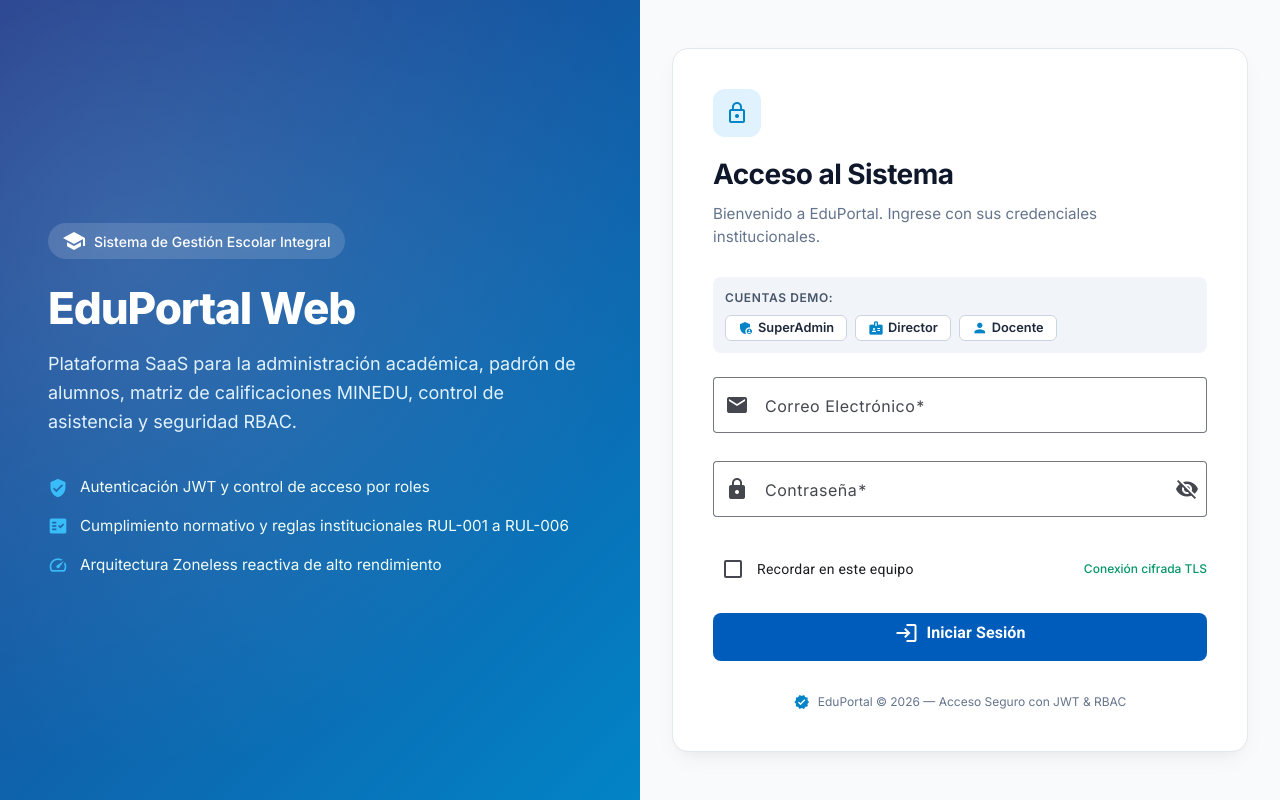
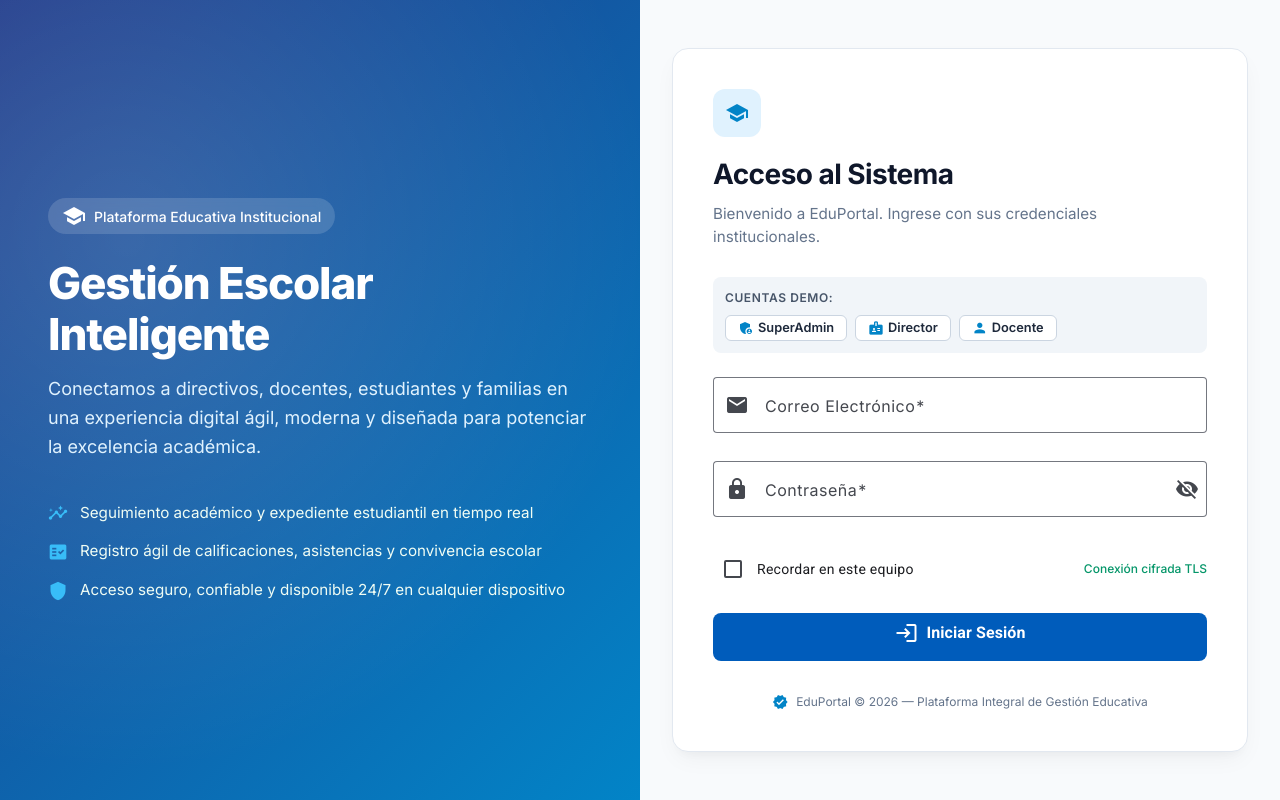
Before and after one commit to felixxchacaliaza/eduportal-web, an Angular app: page /login in a window 1280 px wide. Built offline with nearby package versions, Linux system fonts and the light colour scheme.

Commit message:
style(auth): actualizar copy del hero de login con propuesta comercial profesional

```diff
--- a/src/app/features/auth/pages/login/login.component.html
+++ b/src/app/features/auth/pages/login/login.component.html
@@ -5,25 +5,25 @@
     <div class="login-page__hero-content">
       <div class="login-page__hero-badge">
         <mat-icon>school</mat-icon>
-        <span>Sistema de Gestión Escolar Integral</span>
+        <span>Plataforma Educativa Institucional</span>
       </div>
-      <h1 class="login-page__hero-title">EduPortal Web</h1>
+      <h1 class="login-page__hero-title">Gestión Escolar Inteligente</h1>
       <p class="login-page__hero-description">
-        Plataforma SaaS para la administración académica, padrón de alumnos,
-        matriz de calificaciones MINEDU, control de asistencia y seguridad RBAC.
+        Conectamos a directivos, docentes, estudiantes y familias en una experiencia
+        digital ágil, moderna y diseñada para potenciar la excelencia académica.
       </p>
       <div class="login-page__hero-features">
         <div class="login-page__feature-item">
-          <mat-icon>verified_user</mat-icon>
-          <span>Autenticación JWT y control de acceso por roles</span>
+          <mat-icon>insights</mat-icon>
+          <span>Seguimiento académico y expediente estudiantil en tiempo real</span>
         </div>
         <div class="login-page__feature-item">
           <mat-icon>fact_check</mat-icon>
-          <span>Cumplimiento normativo y reglas institucionales RUL-001 a RUL-006</span>
+          <span>Registro ágil de calificaciones, asistencias y convivencia escolar</span>
         </div>
         <div class="login-page__feature-item">
-          <mat-icon>speed</mat-icon>
-          <span>Arquitectura Zoneless reactiva de alto rendimiento</span>
+          <mat-icon>shield</mat-icon>
+          <span>Acceso seguro, confiable y disponible 24/7 en cualquier dispositivo</span>
         </div>
       </div>
     </div>
@@ -34,7 +34,7 @@
     <div class="login-page__card">
       <header class="login-page__card-header">
         <div class="login-page__logo-badge">
-          <mat-icon>lock_outline</mat-icon>
+          <mat-icon>school</mat-icon>
         </div>
         <h2 class="login-page__title">Acceso al Sistema</h2>
         <p class="login-page__subtitle">
@@ -161,10 +161,10 @@
         </button>
       </form>
 
-      <!-- Pie de Seguridad Institucional -->
+      <!-- Pie Institucional -->
       <footer class="login-page__card-footer">
         <mat-icon>verified</mat-icon>
-        <span>EduPortal © 2026 — Acceso Seguro con JWT & RBAC</span>
+        <span>EduPortal © 2026 — Plataforma Integral de Gestión Educativa</span>
       </footer>
     </div>
   </main>
```
